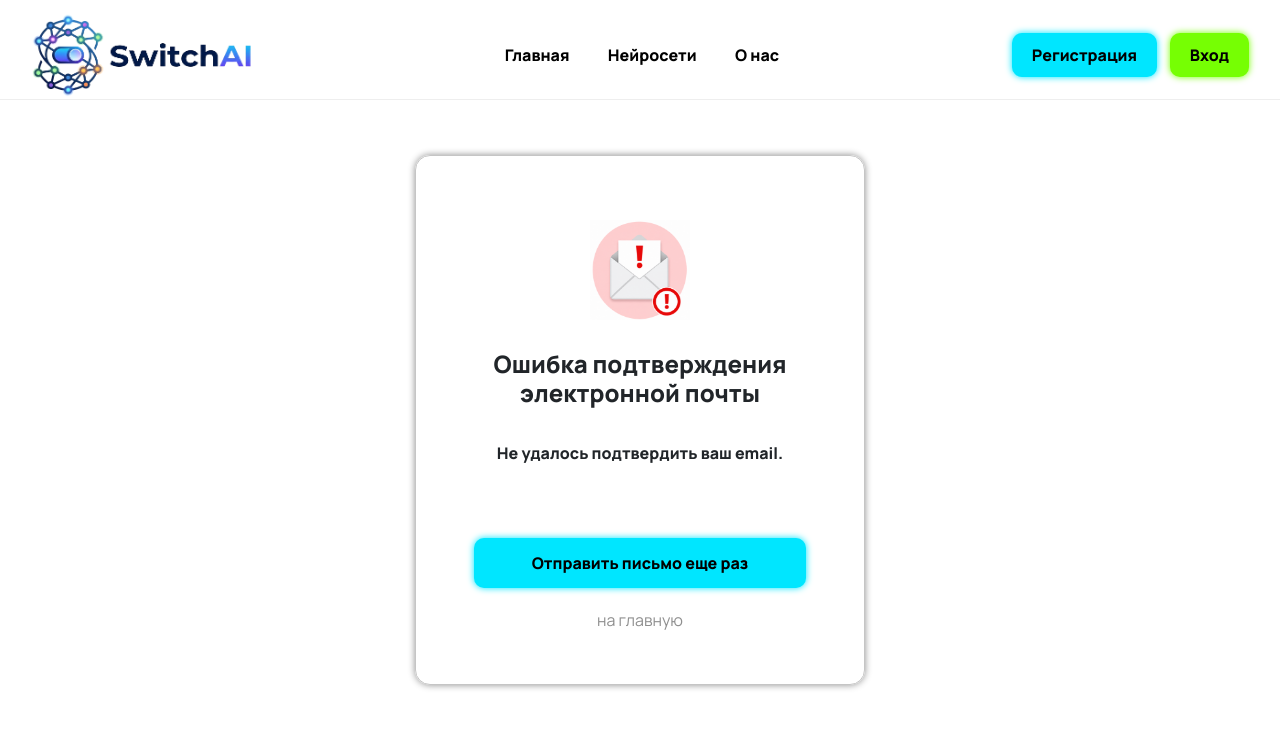
After one commit to vladisupov/SwitchAI, a Flask app: template templates/verify.html in a window 1280 px wide. The commit adds this page. Shown: the top 739 px of the page. Run offline with Flask 3, Linux system fonts and the light colour scheme; the template is opened without the code that fills it, so the values that code supplies are empty; some libraries are stand-ins or nearby versions.

Commit message:
Добавлена верификация email при регистрации *Страница верификации  *повторная отправка верификационного письма при неудачной верификации Изменения в базе данных *добавление полей для верификации(verification_token, token_expires_at)

```diff
--- a/alembic/env.py
+++ b/alembic/env.py
@@ -69,7 +69,11 @@ def run_migrations_online() -> None:
 
     with connectable.connect() as connection:
         context.configure(
-            connection=connection, target_metadata=target_metadata
+            connection=connection,
+            target_metadata=target_metadata,
+            render_as_batch=True,  # Включаем batch mode для SQLite
+            compare_type=True,
+            compare_server_default=True
         )
 
         with context.begin_transaction():
--- a/main.py
+++ b/main.py
@@ -10,12 +10,17 @@ from data import neuro_api
 from dotenv import load_dotenv
 from flask import make_response
 from data.ai_responses import Responses
+import smtplib
+from email.mime.text import MIMEText
+from email.mime.multipart import MIMEMultipart
 
 load_dotenv()
 
 # Берем ключ для приложения и api key из .env(так безопаснее)
 OPENROUTER_API_KEY = os.getenv('OPENROUTER_API_KEY')
 OPENROUTER_URL = "https://openrouter.ai/api/v1/responses"
+MY_GMAIL = os.getenv('MY_GMAIL')
+PASSWORD = os.getenv('GMAIL_PASSWORD')
 
 app = Flask(__name__)
 app.config['SECRET_KEY'] = os.getenv('SECRET_KEY')
@@ -28,6 +33,43 @@ def main():
     db_session.global_init("db/switch.db")
     app.register_blueprint(neuro_api.blueprint)
     app.run(port=8080)
+
+def send_verification_email(user_email, token):
+    smtp_server = "smtp.gmail.com"
+    smtp_port = 587
+    smtp_user = MY_GMAIL
+    smtp_password = PASSWORD
+
+    verification_link = f"http://127.0.0.1:8080/verify?token={token}&email={user_email}"
+
+    message = MIMEMultipart()
+    message["From"] = smtp_user
+    message["To"] = user_email
+    message["Subject"] = "Подтверждение email"
+
+    html = f"""
+        <html>
+        <body>
+            <h2>Подтверждение email</h2>
+            <p>Перейдите по ссылке для верификации:</p>
+            <a href="{verification_link}">{verification_link}</a>
+            <p>Ссылка действительна 24 часа</p>
+        </body>
+        </html>
+        """
+
+    message.attach(MIMEText(html, "html"))
+
+    try:
+        server = smtplib.SMTP(smtp_server, smtp_port)
+        server.starttls()
+        server.login(smtp_user, smtp_password)
+        server.send_message(message)
+        server.quit()
+        return True
+    except Exception as e:
+        print(f"Ошибка: {e}")
+        return False
 
 
 # ------------------------------------------------Главная страница сайта-------------------------------------------
@@ -53,11 +95,14 @@ def load_user(user_id):
 def login():
     form = LoginForm()
     if form.validate_on_submit():
+        email = form.email.data
         db_sess = db_session.create_session()
         user = db_sess.query(User).filter(User.email == form.email.data).first()
         if user and user.check_password(form.password.data):
-            login_user(user, remember=form.remember_me.data)
-            return redirect("/")
+            if user.is_verified:
+                login_user(user, remember=form.remember_me.data)
+                return redirect("/")
+            return render_template('login.html', message="Email не подтвержден.", form=form, email=email)
         return render_template('login.html', message="Неправильный логин или пароль", form=form)
     return render_template('login.html', title='Авторизация', form=form)
 
@@ -72,7 +117,7 @@ def logout():
 
 # -----------------------------------------Обработка страницы регистрации. Регистрация---------------------------------------
 @app.route('/register', methods=['GET', 'POST'])
-def reqister():
+def register():
     form = RegisterForm()
     if form.validate_on_submit():
         if form.password.data != form.password_again.data:
@@ -89,9 +134,70 @@ def reqister():
         )
         user.set_password(form.password.data)
         db_sess.add(user)
+        token = user.generate_verification_token()
         db_sess.commit()
-        return redirect('/login')
+        send_verification_email(form.email.data, token)
+
+        return render_template('register.html', title='Register', form=form,
+                               message="Регистрация прошла успешно. Проверьте почту для подтверждения.")
     return render_template('register.html', title='Регистрация', form=form)
+
+#---------------------------------------------Страница для подтверждения почты-----------------------------
+
+@app.route('/verify', methods=['GET'])
+def verify_email():
+    token = request.args.get('token')
+    email = request.args.get('email')
+    db_sess = db_session.create_session()
+
+    # Передаем email в шаблон, чтобы JS мог использовать его для повторной отправки
+    if db_sess.query(User).filter(User.email == email).first():
+        if db_sess.query(User).filter(User.email == email).first().is_verified:
+            message = "Ваш email уже подтвержден"
+            return render_template('verify.html', title='Верификация',
+                                   message=message, email=email)
+
+    if not token:
+        message = "Токен не предоставлен"
+        return render_template('verify.html', title='Верификация',
+                               message=message, email=email)
+
+    user = db_sess.query(User).filter(User.verification_token == token).first()
+    print(token)
+
+    if not user:
+        message = "Неверный или истекший токен"
+        return render_template('verify.html', title='Верификация',
+                           message=message, email=email)
+
+    if user.verify_email(token):
+        db_sess.commit()
+        message = "Ваш email успешно подтвержден!"
+    else:
+        message = "Срок действия токена истек"
+
+    return render_template('verify.html', title='Верификация',
+                    message=message, email=email)
+
+#----------------------------------------Повторная отправка верификационного письма---------------------------
+@app.route('/resend-verification', methods=['POST'])
+def resend_verification():
+    db_sess = db_session.create_session()
+
+    email = request.form.get('email')
+    user = db_sess.query(User).filter(User.email == email).first()
+    if not user:
+        return jsonify({"error": "Пользователь не найден"}), 404
+
+    if user.is_verified:
+        return jsonify({"error": "Email уже подтвержден"}), 400
+
+    token = user.generate_verification_token()
+    db_sess.commit()
+    send_verification_email(email, token)
+
+    return jsonify({"message": "Письмо отправлено повторно"}), 200
+
 
 
 # --------------------------------------------Страница с нейросетями---------------------------------------
--- /dev/null
+++ b/templates/verify.html
@@ -0,0 +1,188 @@
+{% extends "base.html" %}
+
+{% block content %}
+<meta charset="UTF-8">
+<style>
+    .background-div{
+        display: flex;
+        align-items: center;
+        justify-content: center;
+        width: 100vw;
+        height: 80vh;
+    }
+    .container {
+        margin: 0;
+        padding: 1.5rem 1rem;
+        display: flex;
+        flex-direction: column;
+        align-items: center;
+        border: 1px solid #c5c5c5;
+        border-radius: 15px;
+        box-shadow: 0 0 7px #8f8f8f;
+        width: 60vw;
+        max-width: 450px;
+        height: 530px;
+    }
+    .buttons{
+        outline: none;
+        padding: 10px 20px;
+        border: none;
+        border-radius: 10px;
+        font-weight: 800;
+        text-decoration: none;
+        color: black;
+        transition: transform 0.3s ease;
+        margin: 20px 0;
+        position: relative;
+        top: 30px;
+        width: 80%;
+        max-width: 350px;
+        height: 50px;
+    }
+    #resend-btn{
+        background-color: #00E6FF;
+        box-shadow: 0 0 7px #00E6FF;
+    }
+    #entry-btn{
+        box-shadow: 0 0 7px #76ff03;
+        background-color: #76ff03;
+    }
+    .container h2{
+        font-weight: 800;
+        font-size: 1.5rem;
+        margin: 10px 0;
+        width: 100%;
+        text-align: center;
+    }
+    .container img {
+        margin-top: 40px;
+        margin-bottom: 20px;
+        width: 100px;
+        height: 100px;
+    }
+    .messages {
+        display: flex;
+        flex-direction: column;
+        width: 100%;
+        height: 50px;
+        margin: 10px 10px;
+        padding: 0;
+        justify-content: center;
+        align-items: center;
+    }
+    .messages p{
+        font-size: 1rem;
+        font-weight: 600;
+        margin: 0;
+    }
+    .container a{
+        color: #8f8f8f;
+        position: relative;
+        top: 20px;
+    }
+    #resend-message{
+        color: #8f8f8f;
+        font-weight: 600;
+        margin: 0;
+        margin-top: 10px;
+    }
+    @media (hover: hover){
+        .buttons:hover{
+            text-decoration: none;
+            transform: scale(1.05);
+            filter: brightness(90%);
+            color: black;
+            outline: none;
+        }
+        .container a:hover{
+            text-decoration: none;
+            color: #626161;
+        }
+    }
+</style>
+<div class="background-div">
+    <div class="container">
+        {% if message == "Ваш email успешно подтвержден!" or message == "Ваш email уже подтвержден" %}
+            <img src="/static/img/verified_email.png" alt="Иконка">
+            <h2>Электронная почта подтверждена</h2>
+            <div class="messages">
+                <p>{{message}}</p>
+            <p>Вы можете выполнить вход</p>
+            </div>
+            <button class="buttons" id="entry-btn">Вход</button>
+            <a href="/">на главную</a>
+        {% else %}
+            <img src="/static/img/not_verified_email.png" alt="Иконка">
+            <h2>Ошибка подтверждения электронной почты</h2>
+            <div class="messages">
+                <p>Не удалось подтвердить ваш email.</p>
+                <p>{{message}}</p>
+            </div>
+            <button class="buttons" id="resend-btn">Отправить письмо еще раз</button>
+            <p id="resend-message"></p>
+            <a href="/">на главную</a>
+        {% endif %}
+    </div>
+</div>
+<script>
+    //Повторная отправка верификауионного письма по нажатию на кнопку
+    document.addEventListener("DOMContentLoaded", function(){
+        const resendBtn = document.getElementById("resend-btn");
+        const resendMessage = document.getElementById("resend-message");
+
+        //Подвязываем к кнопке отправить письмо еще раз событие для отправки письма
+        if (resendBtn){
+            resendBtn.addEventListener("click", function(){
+                resendBtn.disabled = true;
+                resendBtn.style.opacity = "0.5";
+                resendBtn.innerText = "Отправка...";
+
+                const email = "{{email or ''}}";
+
+                if (!email){
+                    resendMessage.innerText = "Ошибка: email не найден. Попробуйте зарегистрироваться снова";
+                    resendMessage.style.color = "red";
+                    resendBtn.disabled = false;
+                    resend.resendBtn.style.opacity = "1";
+                    resendBtn.innerText = "Отправить письмо еще раз";
+                    return;
+                }
+
+                const formData = new FormData();
+                formData.append("email", email);
+
+                fetch('/resend-verification', {
+                    method: 'POST',
+                    body: formData
+                })
+                .then(response => response.json())
+                .then(data => {
+                    if (data.message){
+                        resendMessage.innerText = data.message;
+                        resendMessage.style.color = 'green';
+                    }
+                    else if (data.error){
+                        resendMessage.innerText = 'Оштбка:' + data.error;
+                        resendMessage.style.color = 'red';
+                    }
+                    resendBtn.innerText = "Отправлено";
+                    // Кнопка разблокирутся через 30 секунд
+                    setTimeout(() => {
+                        resendBtn.disabled = false;
+                        resendBtn.style.opacity = '1';
+                        resendBtn.innerText = "Отправить письмо еще раз";
+                    }, 30000);
+                })
+                .catch(error => {
+                    console.error('Error:', error);
+                    resendMessage.innerText = "Произошла ошибка при отправке";
+                    resendMessage.style.color = "red";
+                    resendBtn.disabled = false;
+                    resendBtn.opacity = "1";
+                    resendBtn.innerText = "Отправить письмо еще раз"
+                });
+            });
+        }
+    });
+</script>
+{% endblock %}
```
Also changed, not shown: alembic/versions/43461d94e886_добавление_полей_верификации.py (added, +42 -0 lines), data/users.py (+21 -0 lines), templates/login.html (+62 -3 lines), db/switch.db, db/switch — copy.db (deleted), db/switch — копия.db (added), static/img/not_verified_email.png (added), static/img/verified_email.png (added).
